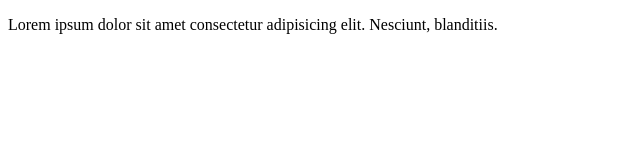
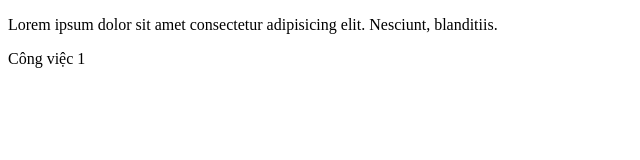
Before and after one commit to Liyued/DuAn2, a plain HTML site: page index.html in a window 1280 px wide. Shown: the full height of the page, 0-640 px from the left. Drawn offline with Linux system fonts and the light colour scheme.

Commit message:
Congviec1

```diff
--- a/index.html
+++ b/index.html
@@ -10,5 +10,6 @@
       Lorem ipsum dolor sit amet consectetur adipisicing elit. Nesciunt,
       blanditiis.
     </p>
+    <p>Công việc 1</p>
   </body>
 </html>
```
